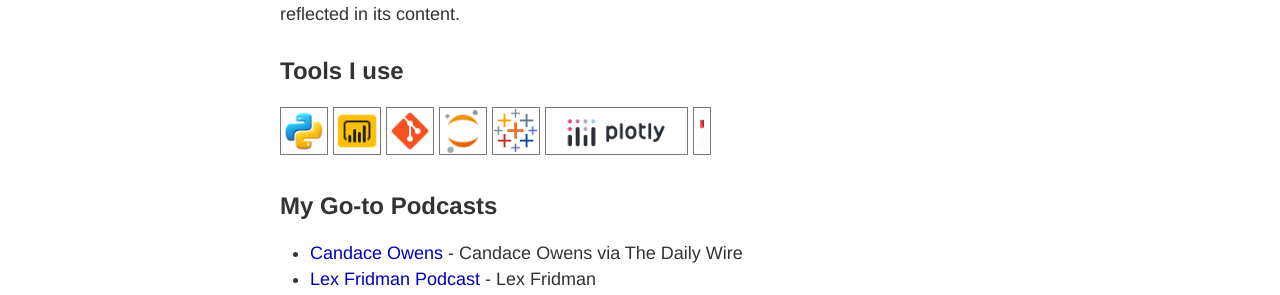
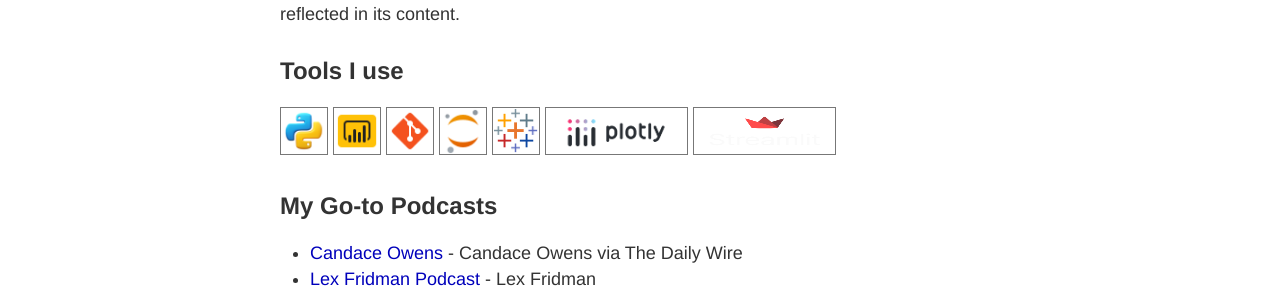
Before and after one commit to obtbe/zeidombo.github.io, a Jekyll site: the page built from about.md, in a window 1280 px wide. Shown: the part 883-1178 px from the top of the page. Built offline with Jekyll 4.4.1, drawn with Linux system fonts in a browser that asks for light colours; our own code applies the rules of GitHub Pages for plain Markdown files.

Commit message:
Fixed Streamlit logo

```diff
--- a/about.md
+++ b/about.md
@@ -29,7 +29,7 @@ Thank you for visiting my website. I hope you find both the beauty and power of
   <img src="/images/jupyter.png" alt="Jupyter Icon" width="48" height="48">
   <img src="/images/tableau.png" alt="Tableau Icon" width="48" height="48">
   <img src="/images/plotly.png" alt="Plotly Icon" width="143" height="48">
-  <img src="/images/streamlit.png" alt="Streamlit Icon" width="18" height="48">
+  <img src="/images/streamlit.png" alt="Streamlit Icon" width="143" height="48">
   <!-- Add similar lines for other tools -->
 </div>
 
```
